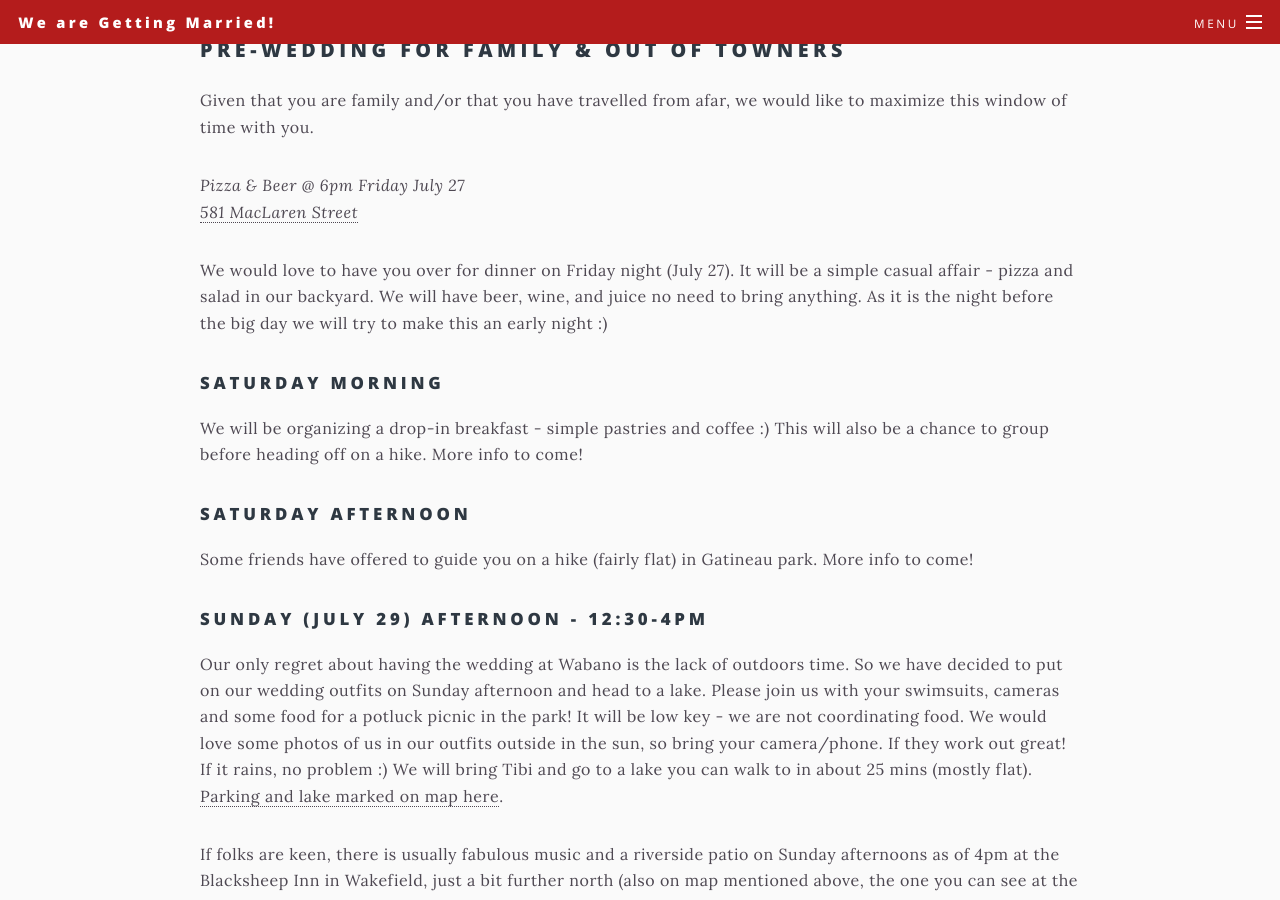
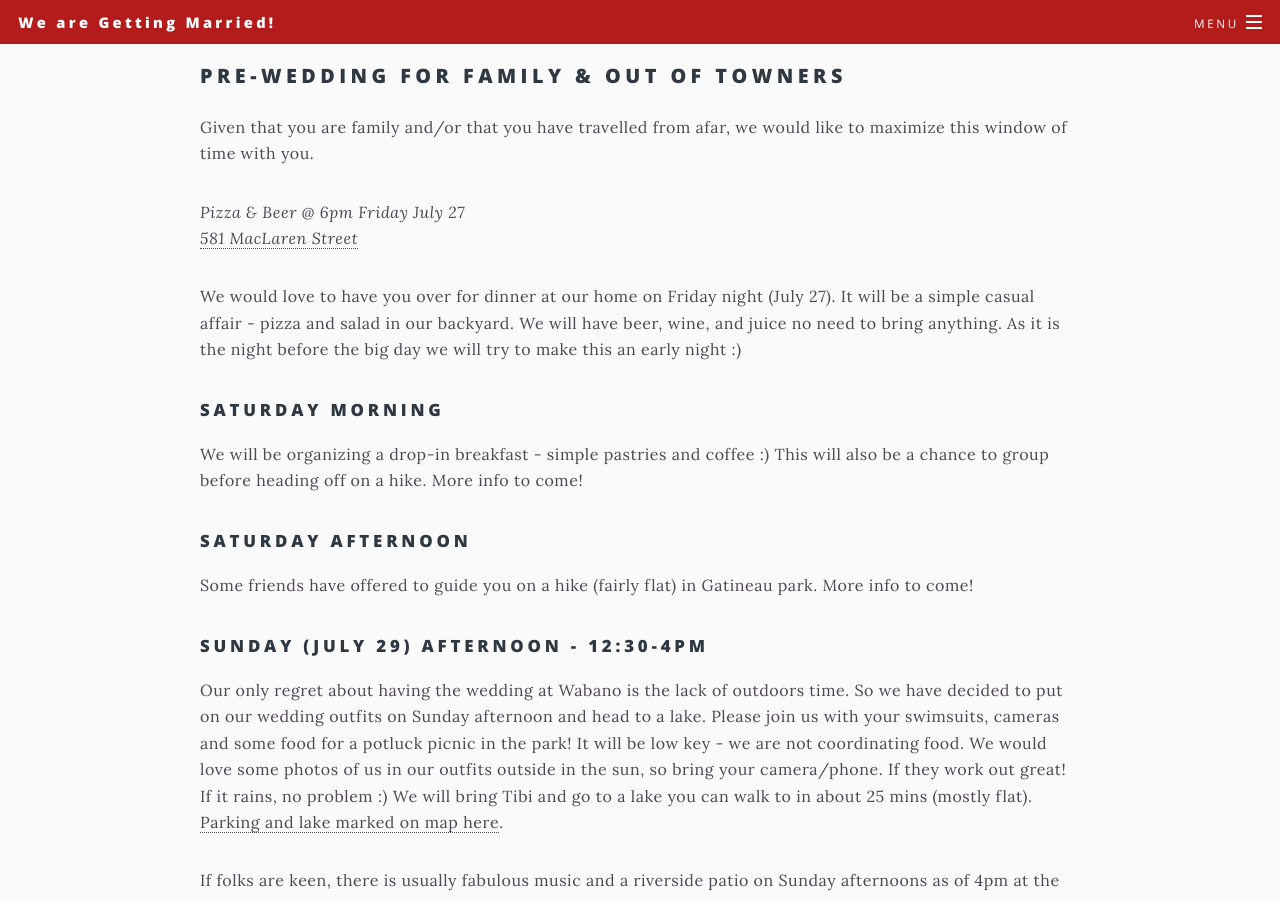
Before and after one commit to mgifford/gifsack-or-wolford, a Jekyll site: the page built from _pages/ottawa.md, in a window 1280 px wide and 900 px high, scrolled down 1337 px. Built offline with Jekyll 4.4.1, drawn with Linux system fonts in a browser that asks for light colours; some of the changed text lies outside the part shown.

```diff
--- a/_pages/ottawa.md
+++ b/_pages/ottawa.md
@@ -39,7 +40,7 @@
 <p><em>Pizza & Beer @ 6pm Friday July 27 <br />
 <a href="https://www.google.com/maps/place/581+MacLaren+St,+Ottawa,+ON+K1R+5K8/data=!4m2!3m1!1s0x4cce044d38fca235:0x8485464ac8df5556?sa=X&ved=0ahUKEwip57DJjcXaAhVM8IMKHWeHAnYQ8gEIJjAA">581 MacLaren Street</a></em></p>
 
-We would love to have you over for dinner on Friday night (July 27). It will be a simple casual affair - pizza and salad in our backyard. We will have beer, wine, and juice no need to bring anything. As it is the night before the big day we will try to make this an early night :)
+We would love to have you over for dinner at our home on Friday night (July 27). It will be a simple casual affair - pizza and salad in our backyard. We will have beer, wine, and juice no need to bring anything. As it is the night before the big day we will try to make this an early night :)
 
 
 ### Saturday Morning
```
Also changed, not shown: other parts of _pages/ottawa.md (+1 -0 lines).
